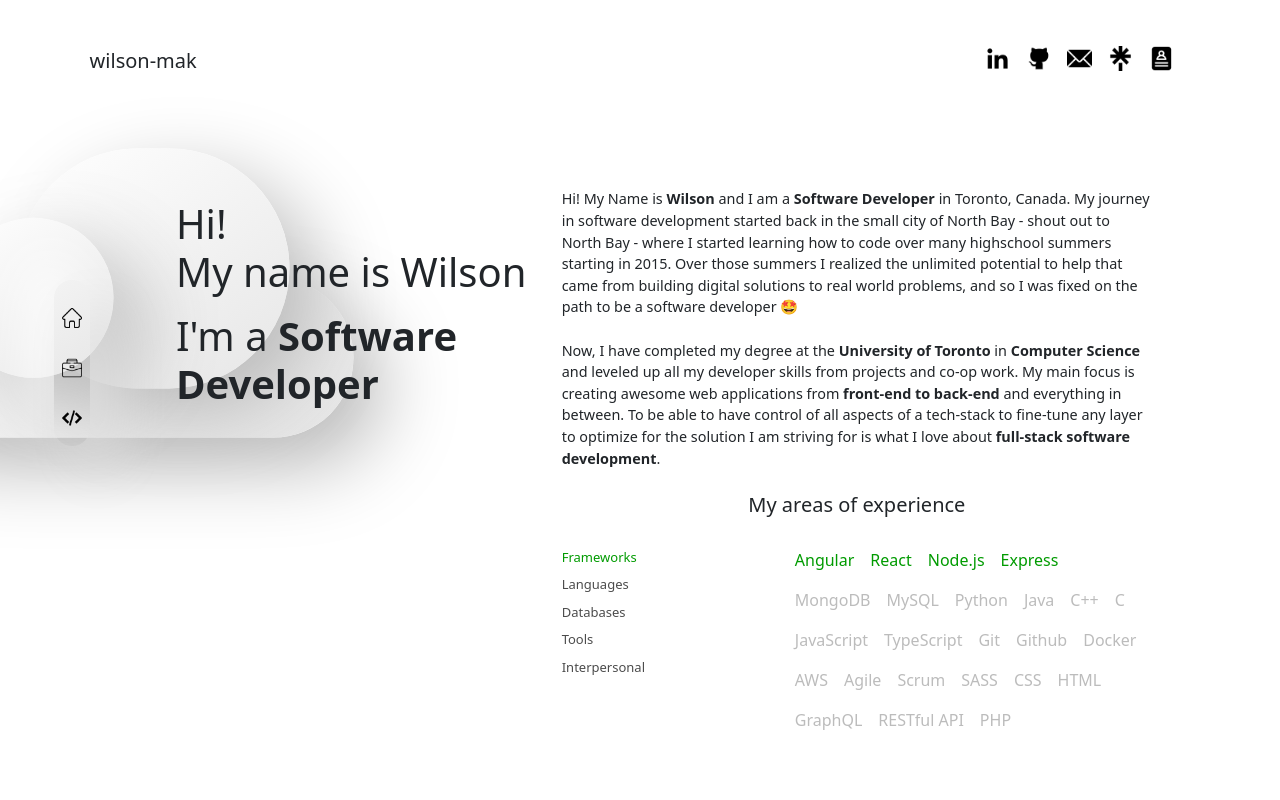
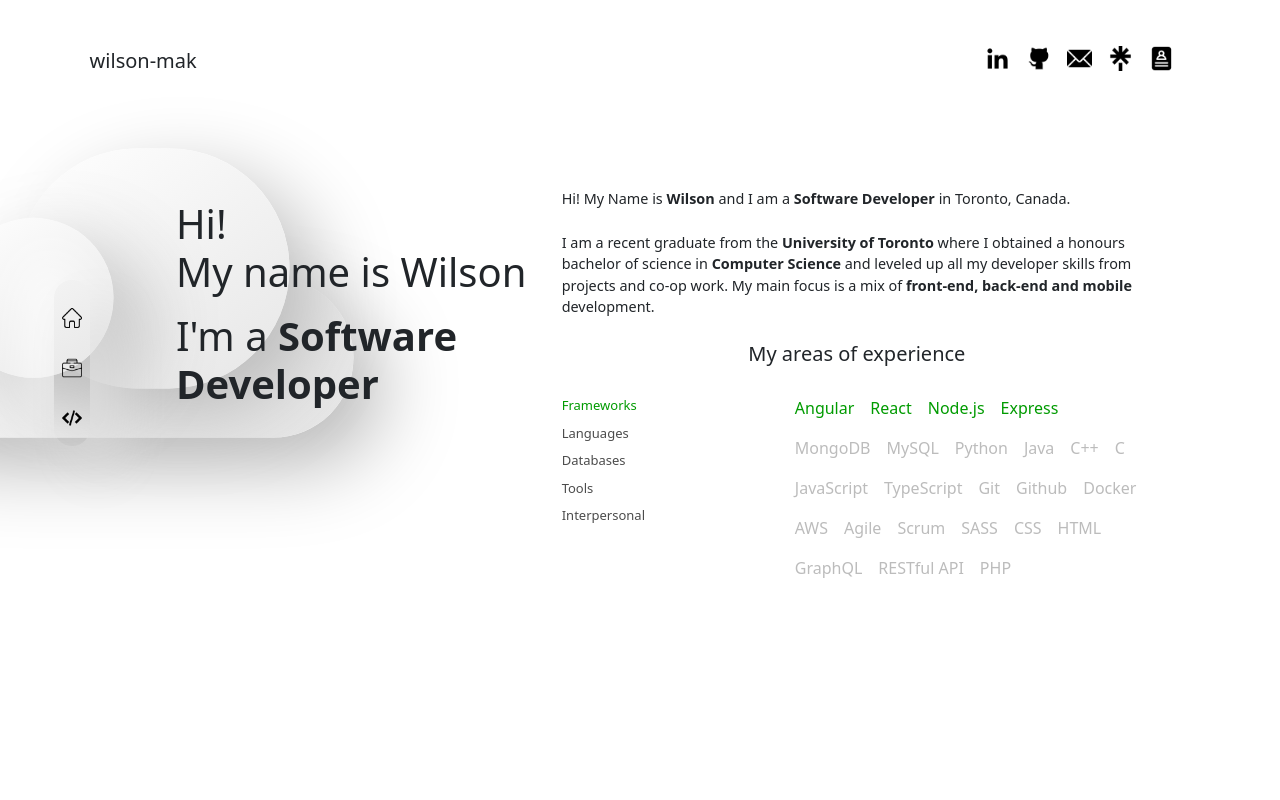
Before and after one commit to wilson-makDev/wilson-mak, a React (Create React App) app: page / in a window 1280 px wide. Shown: the top 800 px of the page. Built offline with nearby package versions, Linux system fonts and the light colour scheme.

Commit message:
Updated bio

```diff
--- a/src/components/WilsonAboutComponent/WilsonAboutComponent.tsx
+++ b/src/components/WilsonAboutComponent/WilsonAboutComponent.tsx
@@ -8,15 +8,12 @@ const WilsonAboutComponent = () => {
     <div>
         <div className='about-me-container'>
           Hi! My Name is <b>Wilson</b> and I am a <b>Software Developer</b> in Toronto, Canada.
-          My journey in software development started back in the small city of North Bay - shout out to North Bay - where I started learning how to code over many highschool summers starting in 2015.
-          Over those summers I realized the unlimited potential to help that came from building digital solutions to real world problems, and so I was fixed on the path to be a software developer 🤩
 
           <br></br>
           <br></br>
 
-          Now, I have completed my degree at the <b>University of Toronto</b> in <b>Computer Science</b> and leveled up all my developer skills from projects and co-op work.
-          My main focus is creating awesome web applications from <b>front-end to back-end</b> and everything in between.
-          To be able to have control of all aspects of a tech-stack to fine-tune any layer to optimize for the solution I am striving for is what I love about <b>full-stack software development</b>.
+          I am a recent graduate from the <b>University of Toronto</b> where I obtained a honours bachelor of science in <b>Computer Science</b> and leveled up all my developer skills from projects and co-op work.
+          My main focus is a mix of <b>front-end, back-end and mobile</b> development.
         </div>
 
         <WilsonSkillsLayoutComponent></WilsonSkillsLayoutComponent>
```
